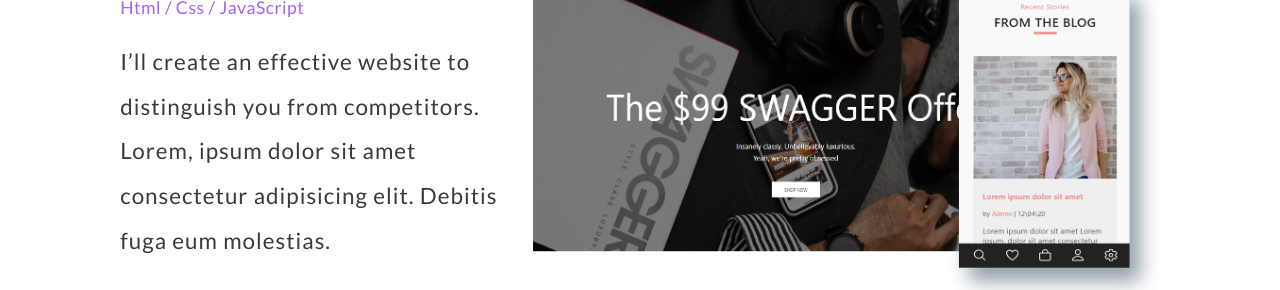
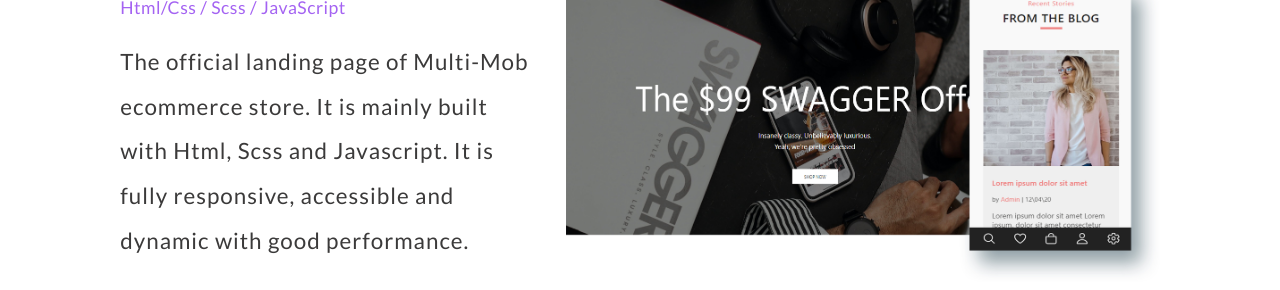
Before and after one commit to Donly-Wilson/PortfolioV1, a plain HTML site: page projects/description.html in a window 1280 px wide. Shown: the part 261-551 px from the top of the page. Drawn offline with Linux system fonts and the light colour scheme.

Commit message:
add description

```diff
--- a/projects/description.html
+++ b/projects/description.html
@@ -39,11 +39,10 @@
       <div class="container">
         <div class="image-info">
           <h1>Multi-Mob</h1>
-          <p>Html / Css / JavaScript</p>
+          <p>Html/Css / Scss / JavaScript</p>
           <p>
-            I’ll create an effective website to distinguish you from
-            competitors. Lorem, ipsum dolor sit amet consectetur adipisicing
-            elit. Debitis fuga eum molestias.
+            The official landing page of Multi-Mob ecommerce store. It is mainly built with Html, Scss and Javascript.
+            It is fully responsive, accessible and dynamic with good performance.
           </p>
           <ul>
             <li>
```
Also changed, not shown: projects/description-bailieBurger.html (+3 -3 lines), projects/description-candyRush.html (+2 -4 lines).
